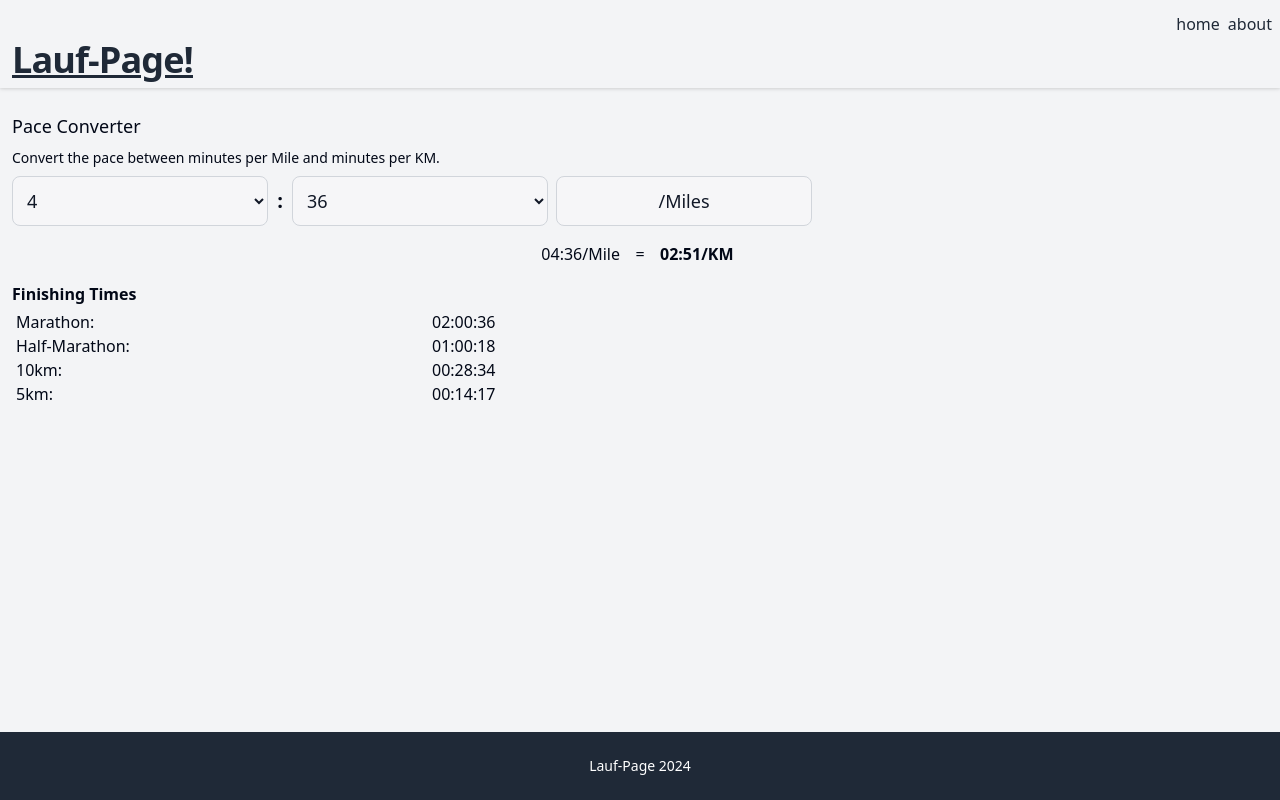
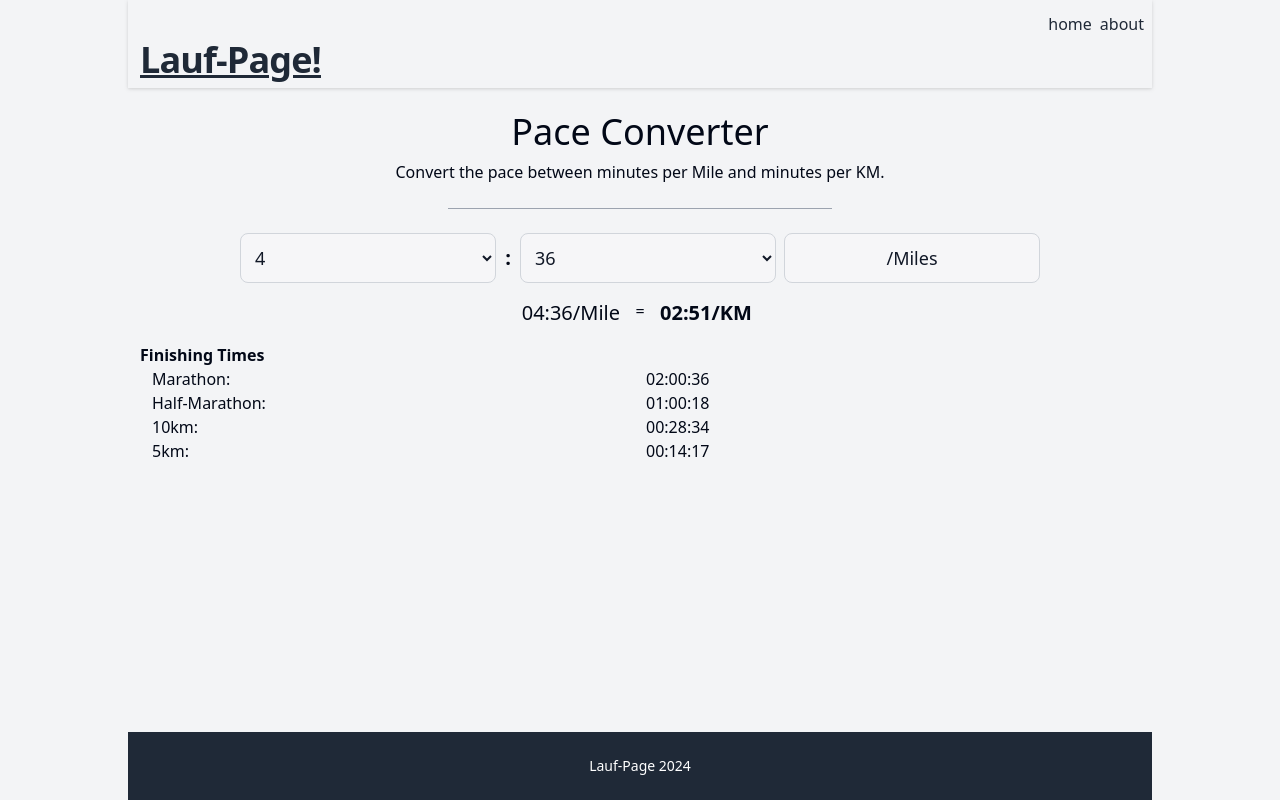
Before and after one commit to chrisp986/lauf_page, a SvelteKit app: page / in a window 1280 px wide. Built offline with nearby package versions, Linux system fonts and the light colour scheme.

Commit message:
Adjusted design

```diff
--- a/src/app.html
+++ b/src/app.html
@@ -10,7 +10,7 @@
 	%sveltekit.head%
 </head>
 
-<body data-sveltekit-preload-data="hover" class="bg-gray-100 font-sans h-screen">
+<body data-sveltekit-preload-data="hover" class="bg-gray-100 font-sans h-screen lg:max-w-screen-lg mx-auto">
 	<div style="display: contents">%sveltekit.body%</div>
 
 </body>
--- a/src/lib/components/raceTime.svelte
+++ b/src/lib/components/raceTime.svelte
@@ -53,31 +53,31 @@
 
 <h2 class="font-semibold">Finishing Times</h2>
 
-<div class="grid grid-cols-3 p-1">
-    <p class="">Marathon:</p>
-    <p class="col-span-2">
+<div class="grid grid-cols-2 mb-2 ml-3">
+    <div class="">Marathon:</div>
+    <div class="">
         {calculateRaceTime(
             paceMinutes,
             paceSeconds,
             "marathon",
             isMinutesPerMile,
         )}
-    </p>
-    <p class="">Half-Marathon:</p>
-    <p class="col-span-2">
+    </div>
+    <div class="">Half-Marathon:</div>
+    <div class="">
         {calculateRaceTime(
             paceMinutes,
             paceSeconds,
             "half-marathon",
             isMinutesPerMile,
         )}
-    </p>
-    <p class="">10km:</p>
-    <p class="col-span-2">
+    </div>
+    <div class="">10km:</div>
+    <div class="">
         {calculateRaceTime(paceMinutes, paceSeconds, "10k", isMinutesPerMile)}
-    </p>
-    <p class="">5km:</p>
-    <p class="col-span-2">
+    </div>
+    <div class="">5km:</div>
+    <div class="">
         {calculateRaceTime(paceMinutes, paceSeconds, "5k", isMinutesPerMile)}
-    </p>
+    </div>
 </div>
--- a/src/routes/+layout.svelte
+++ b/src/routes/+layout.svelte
@@ -2,13 +2,13 @@
     import "../app.css";
 </script>
 
-<header class="bg-gray-100 sticky top-0 z-10 p-2 drop-shadow">
-    <nav class="flex md:flex md:flex-grow flex-row justify-end space-x-1">
+<header class="bg-gray-100 sticky top-0 z-10 p-2 drop-shadow content-center">
+    <nav class="flex flex-row justify-end space-x-1 md:flex md:flex-grow">
         <a class="m-1 text-gray-800" href="/">home</a>
         <a class="m-1 text-gray-800" href="/about">about</a>
     </nav>
     <h1
-        class="ml-1 scroll-m-20 text-2xl underline text-gray-800 font-extrabold tracking-tight lg:text-4xl"
+        class="flex ml-1 scroll-m-20 text-2xl underline text-gray-800 font-extrabold tracking-tight lg:text-4xl"
     >
         Lauf-Page!
     </h1>
--- a/src/routes/+page.svelte
+++ b/src/routes/+page.svelte
@@ -31,13 +31,17 @@
   // });
 </script>
 
-<!-- svelte-ignore state_referenced_locally -->
-<h2 class="text-lg mb-2">Pace Converter</h2>
-<p class="text-sm mb-2">
-  Convert the pace between minutes per Mile and minutes per KM.
-</p>
+<div class="grid justify-items-center mt-4">
+  <h2 class="text-2xl lg:text-4xl lg:mb-2">Pace Converter</h2>
+  <div class="text-sm lg:text-base">
+    Convert the pace between minutes per Mile and minutes per KM.
+  </div>
+  <hr
+    class="w-60 lg:w-96 h-px mt-4 mb-6 lg:my-6 bg-gray-400 border-0 dark:bg-gray-700"
+  />
+</div>
 
-<div class="flex mb-4">
+<div class="flex lg:justify-center">
   <!--TODO -->
   <!-- <PaceConvertSelect {paceMinutes} {paceSeconds} {toggleMilesAndKM} /> -->
   <div class="max-w-sm w-64">
@@ -80,11 +84,13 @@
   </div>
 </div>
 
-<div class="flex mb-4">
+<div class="flex my-4 text-lg lg:text-xl">
   <PaceConvertText {paceMinutes} {paceSeconds} {isMinutesPerMile} />
 </div>
 
-<RaceTime {paceMinutes} {paceSeconds} {isMinutesPerMile} />
+<div class="">
+  <RaceTime {paceMinutes} {paceSeconds} {isMinutesPerMile} />
+</div>
 
 <!-- {#if $redditData}
 <ul>
```
